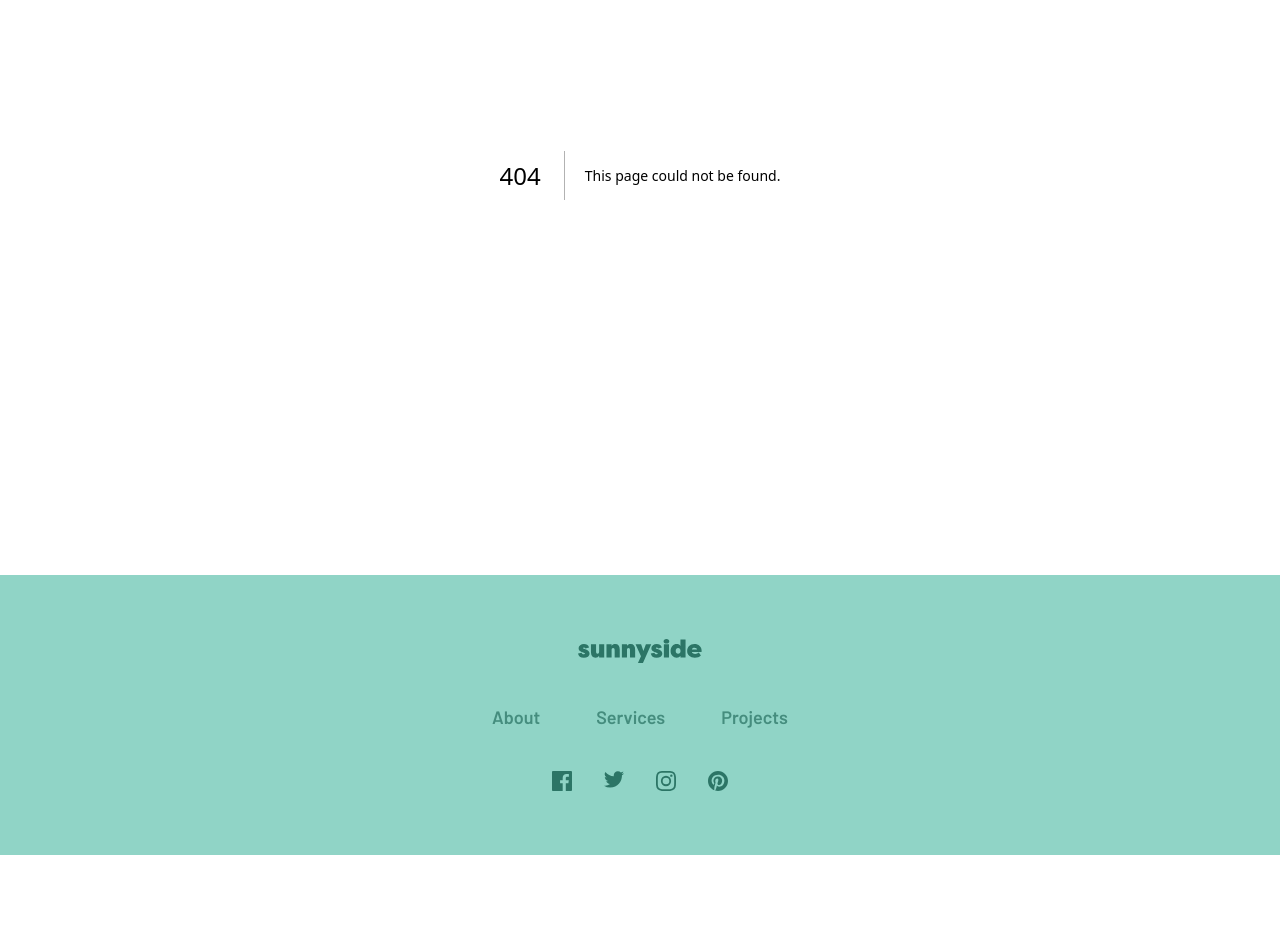
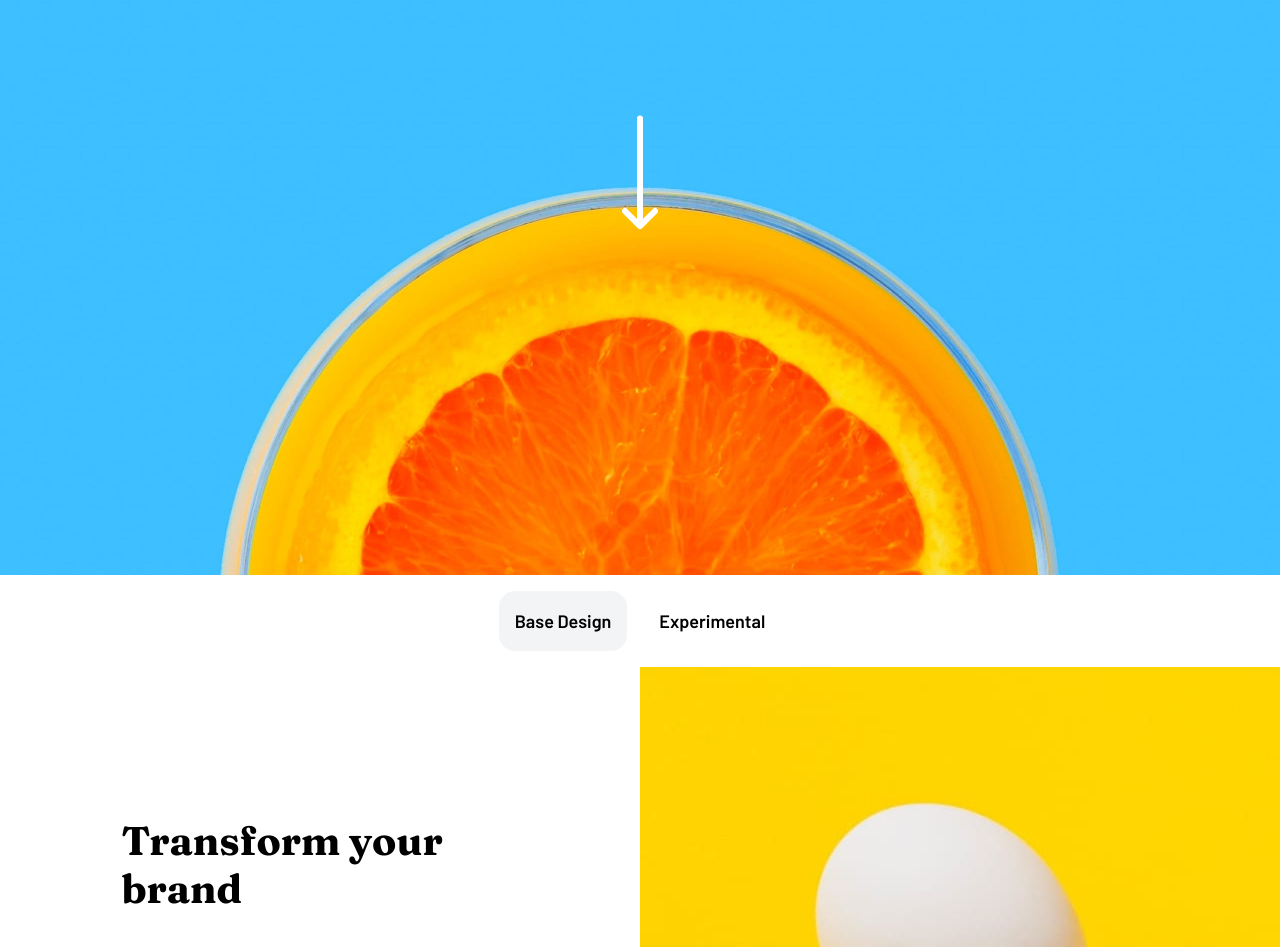
Before and after one commit to dominikrubroeder/sunnyside-agency-landing-page, a Next.js app: page /experimental-design-mode in a window 1280 px wide. Before the commit this address had no page. Shown: the part 225-1172 px from the top of the page. Before the commit the page ends 1080 px from the top, so only its background shows below. Built offline with nearby package versions, Linux system fonts and the light colour scheme.

Commit message:
Setup Experimental Design Mode and build Mode Switch

```diff
--- a/next.config.js
+++ b/next.config.js
@@ -1,4 +1,11 @@
-/** @type {import('next').NextConfig} */
-const nextConfig = {}
+/**
+ * @type {import('next').NextConfig}
+ */
+const nextConfig = {
+  webpack: (config) => {
+    config.resolve.fallback = { fs: false, path: false };
+    return config;
+  },
+};
 
-module.exports = nextConfig
+module.exports = nextConfig;
--- /dev/null
+++ b/src/app/experimental-design-mode/page.tsx
@@ -0,0 +1,51 @@
+"use client";
+
+import { useState } from "react";
+
+import HeroSection from "@/components/sections/non-ssr/HeroSection";
+import ImageTextBlockSection from "@/components/sections/non-ssr/ImageTextBlockSection";
+import TextOnImageSection from "@/components/sections/non-ssr/TextOnImageSection";
+import TestimonialsSection from "@/components/sections/non-ssr/TestimonialsSection";
+import ImageGridSection from "@/components/sections/non-ssr/ImageGridSection";
+
+export default function Page() {
+  const [isExperimentalDesignMode, setIsExperimentalDesignMode] =
+    useState(false);
+  return (
+    <div>
+      <HeroSection />
+      <div className="sticky top-0 z-50 flex items-center justify-center gap-4 p-4">
+        <button
+          className="relative p-4"
+          onClick={() => setIsExperimentalDesignMode(false)}
+        >
+          Base Design
+          <span
+            className={`absolute inset-0 -z-10 rounded-2xl bg-gray-100 transition duration-300 ${
+              isExperimentalDesignMode
+                ? "translate-x-1/2 opacity-0"
+                : "translate-x-0 opacity-100"
+            }`}
+          ></span>
+        </button>
+        <button
+          className="relative p-4"
+          onClick={() => setIsExperimentalDesignMode(true)}
+        >
+          Experimental
+          <span
+            className={`absolute inset-0 -z-10 rounded-2xl bg-gray-100 transition duration-300 ${
+              isExperimentalDesignMode
+                ? "translate-x-0 opacity-100"
+                : "-translate-x-1/2 opacity-0"
+            }`}
+          ></span>
+        </button>
+      </div>
+      <ImageTextBlockSection />
+      <TextOnImageSection />
+      <TestimonialsSection />
+      <ImageGridSection />
+    </div>
+  );
+}
--- /dev/null
+++ b/src/components/sections/non-ssr/HeroSection.tsx
@@ -0,0 +1,29 @@
+import Image from "next/image";
+import { heroData } from "@/data";
+import ArrowDown from "@/components/svg/ArrowDown";
+
+export interface HeroSectionProps {
+  h1: string;
+  imageSrc: string;
+  imageAlt: string;
+}
+
+export default function HeroSection() {
+  return (
+    <section className="relative min-h-screen w-full pt-40 text-center">
+      <div className="relative z-10 flex flex-col items-center gap-24 text-[3.5rem] text-white">
+        <h1 className="font-fraunces uppercase leading-normal tracking-widest">
+          {heroData.h1}
+        </h1>
+        <ArrowDown />
+      </div>
+      <Image
+        src={heroData.imageSrc}
+        alt={heroData.imageAlt}
+        className="object-cover"
+        sizes="100vw"
+        fill
+      />
+    </section>
+  );
+}
--- /dev/null
+++ b/src/components/sections/non-ssr/ImageGridSection.tsx
@@ -0,0 +1,27 @@
+"use client";
+
+import Image from "next/image";
+import { imageGridData } from "@/data";
+
+export interface ImageGridProps {
+  alt: string;
+  src: string;
+}
+
+export default function ImageGridSection() {
+  return (
+    <section className="grid grid-cols-2 lg:grid-cols-4">
+      {imageGridData.map((image) => (
+        <div key={image.src} className="relative h-[28rem]">
+          <Image
+            src={image.src}
+            alt={image.alt}
+            className="object-cover"
+            sizes="(max-width: 768px) 50vw, 25vw"
+            fill
+          />
+        </div>
+      ))}
+    </section>
+  );
+}
--- /dev/null
+++ b/src/components/sections/non-ssr/ImageTextBlockSection.tsx
@@ -0,0 +1,18 @@
+import ImageTextBlock from "@/components/ImageTextBlock";
+import { imageTextBlockData } from "@/data";
+
+export default function ImageTextBlockSection() {
+  return (
+    <section>
+      {imageTextBlockData.map((imageTextBlock, index) => (
+        <ImageTextBlock
+          key={index}
+          title={imageTextBlock.title}
+          imagePosition={imageTextBlock.imagePosition as "Left" | "Right"}
+          imageSource={imageTextBlock.imageSource}
+          text={imageTextBlock.text}
+        />
+      ))}
+    </section>
+  );
+}
--- /dev/null
+++ b/src/components/sections/non-ssr/TestimonialsSection.tsx
@@ -0,0 +1,24 @@
+import Testimonial from "@/components/Testimonial";
+import { testimonialsData } from "@/data";
+
+export default function TestimonialsSection() {
+  return (
+    <section className="grid justify-center gap-20 py-20">
+      <h2 className="mx-auto font-fraunces uppercase tracking-widest">
+        Client testimonials
+      </h2>
+
+      <div className="grid items-center justify-center gap-16 md:flex md:gap-8">
+        {testimonialsData.map((testimonial, index) => (
+          <Testimonial
+            key={index}
+            text={testimonial.text}
+            name={testimonial.name}
+            rank={testimonial.rank}
+            imageSource={testimonial.imageSource}
+          />
+        ))}
+      </div>
+    </section>
+  );
+}
--- /dev/null
+++ b/src/components/sections/non-ssr/TextOnImageSection.tsx
@@ -0,0 +1,17 @@
+import { textOnImageData } from "@/data";
+import TextOnImage from "@/components/TextOnImage";
+
+export default function TextOnImageSection() {
+  return (
+    <section className="grid md:grid-cols-2">
+      {textOnImageData.map((textOnImage, index) => (
+        <TextOnImage
+          key={index}
+          title={textOnImage.title}
+          text={textOnImage.text}
+          imageSource={textOnImage.imageSource}
+        />
+      ))}
+    </section>
+  );
+}
--- a/src/data.ts
+++ b/src/data.ts
@@ -18,6 +18,12 @@ export async function getContentData(): Promise<ContentData> {
   const res = await fs.readFile(process.cwd() + "/public/data.json", "utf8");
   return JSON.parse(res);
 }
+
+export const heroData: HeroSectionProps = {
+  h1: "We are creatives",
+  imageSrc: "/header.jpg",
+  imageAlt: "Orange on blue background",
+};
 
 export const imageTextBlockData: ImageTextSectionProps[] = [
   {
```
